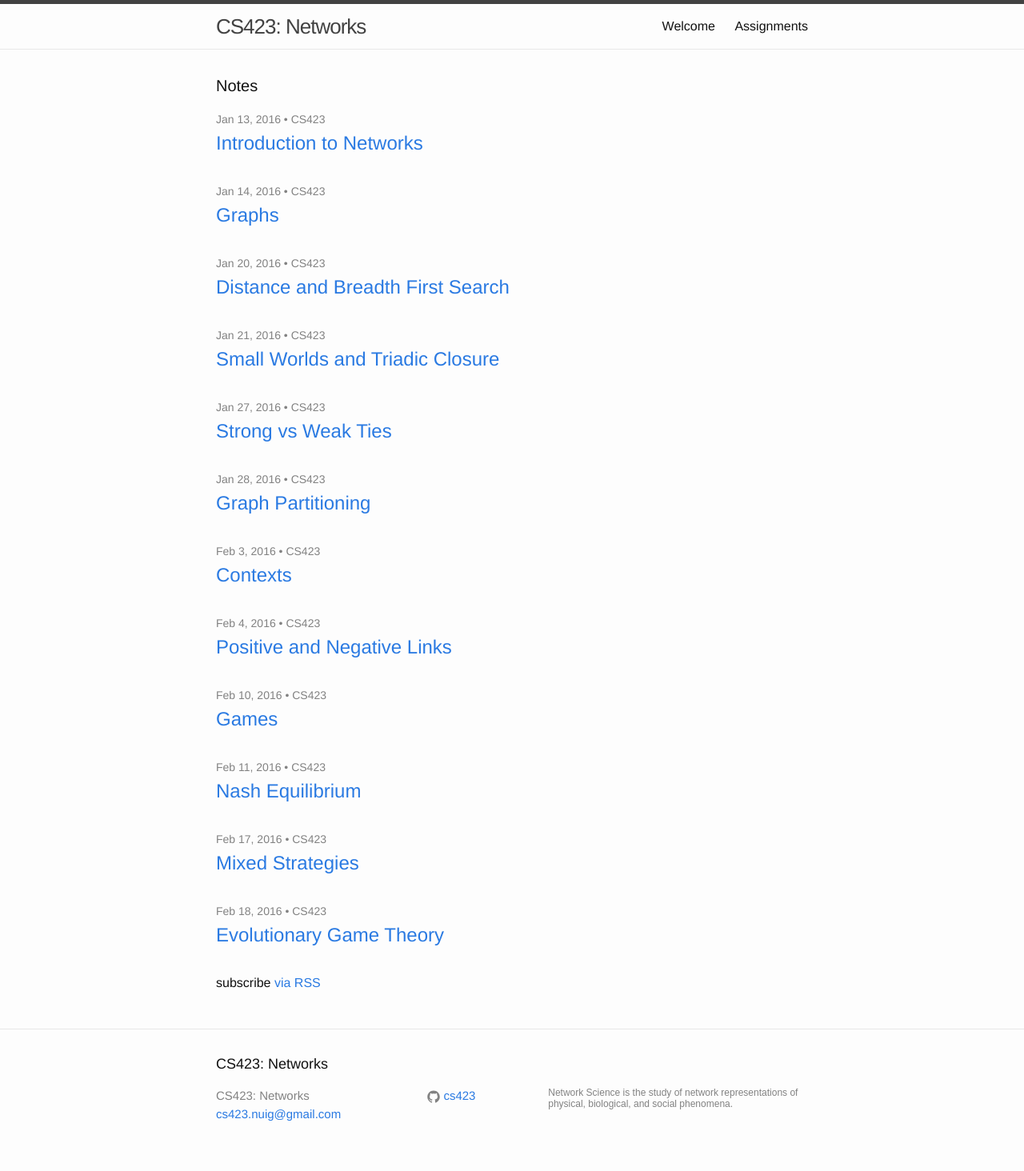
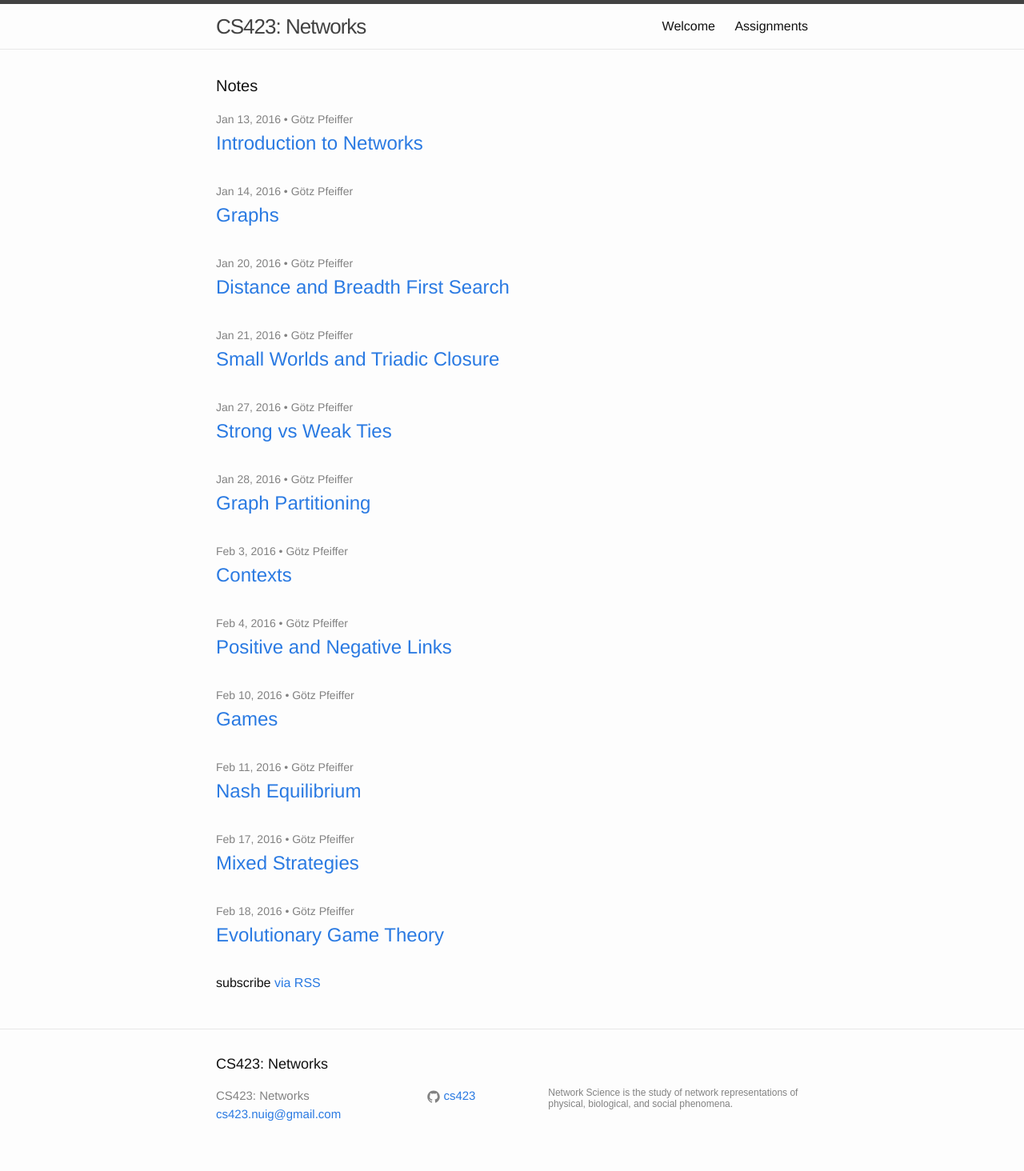
Before and after one commit to starktech23/cs4423.github.io, a Jekyll site: the page built from index.html, in a window 1280 px wide. Shown: the whole page at 80% size. Built offline with Jekyll 4.4.1, drawn with Linux system fonts in a browser that asks for light colours; a script that is not in the unit is left out.

Commit message:
updated author, see the future

```diff
--- a/_config.yml
+++ b/_config.yml
@@ -13,6 +13,7 @@ google_analytics: UA-72475442-1
 
 # Build settings
 markdown: kramdown
+future: true
 
 # Default values
 defaults:
@@ -21,6 +22,6 @@ defaults:
       path: ""
       type: posts
     values:
-      author: CS423
+      author: "Götz Pfeiffer"
       layout: post
       category: notes
```
